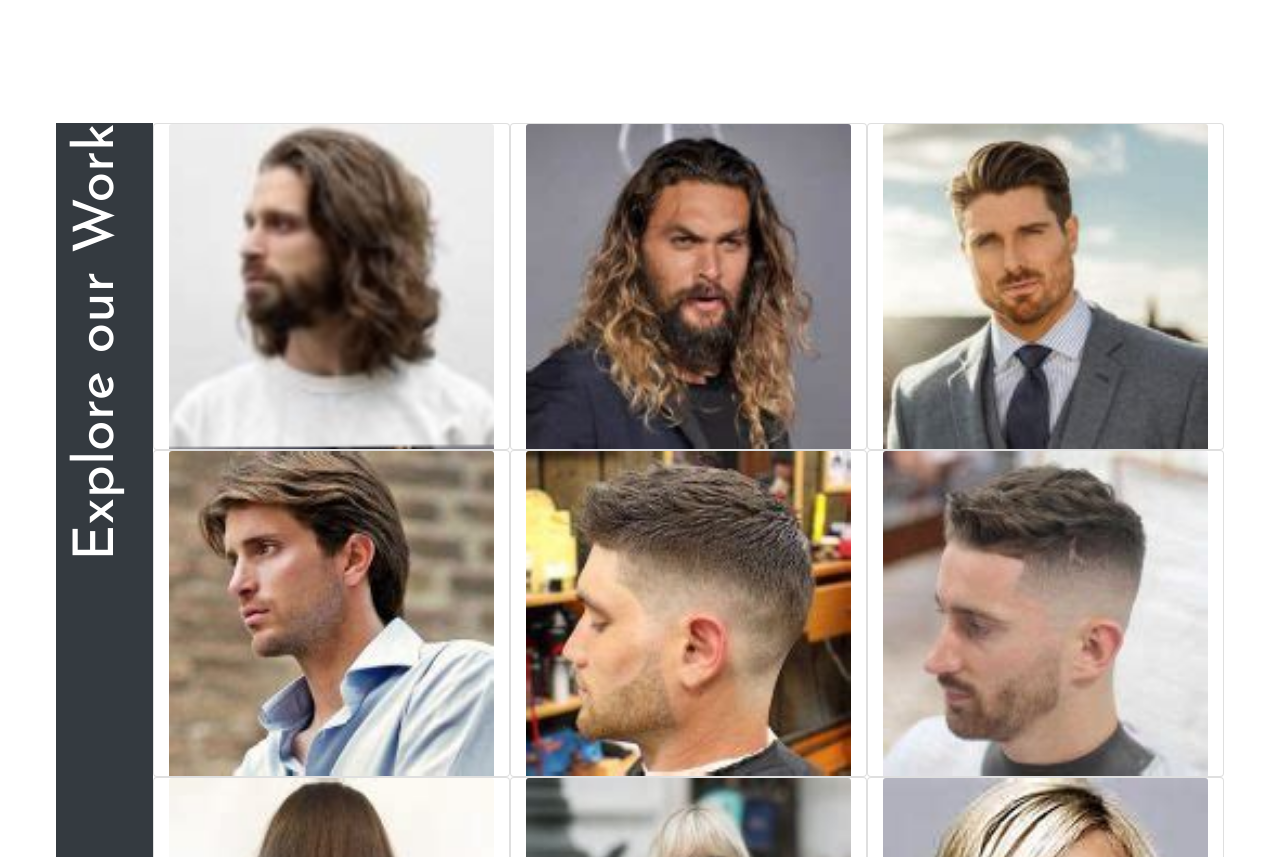
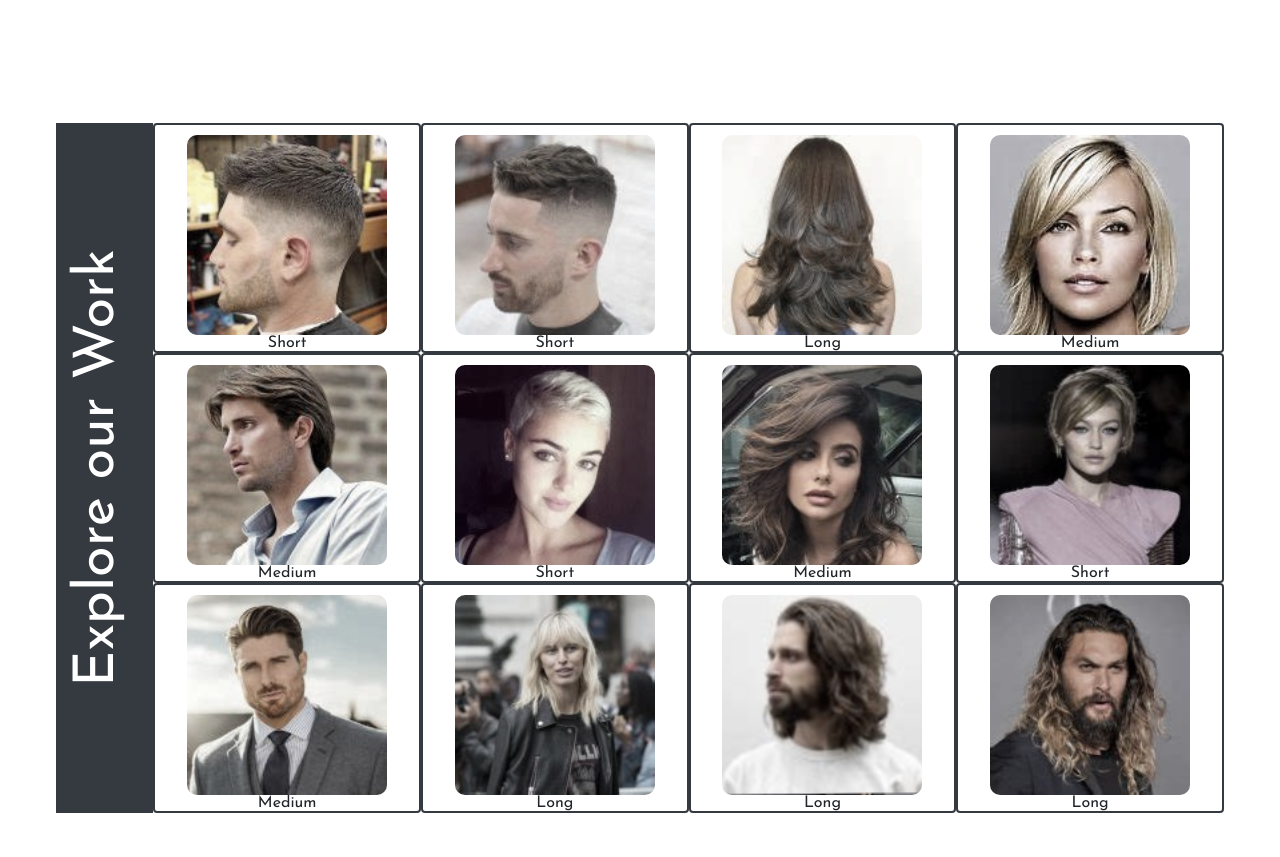
Before and after one commit to SEG3125-A/Lab5-Group47, a plain HTML site: page index.html in a window 1280 px wide. Shown: the part 2920-3777 px from the top of the page. Drawn offline with nearby package versions, Linux system fonts and the light colour scheme.

Commit message:
Style updates

```diff
--- a/index.html
+++ b/index.html
@@ -30,12 +30,12 @@
     <link rel="stylesheet" href="styles/navbar.css">
     <link rel="stylesheet" href="styles/hero.css">
     <link rel="stylesheet" href="styles/tables.css">
-    <link rel="stylesheet" href="styles/cards.css">
     <link rel="stylesheet" href="styles/buttons.css">
     <link rel="stylesheet" href="styles/footer.css">
     <link rel="stylesheet" href="styles/experts.css">
     <link rel="stylesheet" href="styles/typography.css">
     <link rel="stylesheet" href="styles/testimonials.css">
+    <link rel="stylesheet" href="styles/portfolio.css">
 
 </head>
 
@@ -234,7 +234,8 @@
     <!-- Card columns allows multiple cards next to each other -->
     <!-- The first card's button doesn't go anywhere, it could be a modal -->
     <!-- My second card limits the information seen and uses collapsible to show more -->
-    <div id="experts" class="experts container p-3 ">
+    <section  id="experts">
+        <div class="experts container p-3 ">
         <div class="row">
             <div class="col-sm-1 bg-dark experts-title">
                 <h2 class="rotated-header">Meet our Experts </h2>
@@ -358,7 +359,7 @@
                         <img class="card-img-top" src="images/Arianna.png" alt="Arianna Image">
                         <div class="card-body">
                             <div class="title-container position-absolute">
-                                <h4 class="card-title text-center">Arianna<h4>
+                                <h4 class="card-title text-center">Arianna</h4>
 
                             </div>
                             <div class="icon-row">
@@ -383,10 +384,12 @@
             </div>
         </div>
         </div>
-
-    <div id="testimonials" class="container">
+    </section>
+    <section id="testimonials">
+        <div class="container">
+            <span style="text-align: center;">
                 <h2>Customer Testimonials</h2>
-
+            </span>
             <div id="carouselExampleIndicators" class="carousel slide" data-ride="carousel">
                 <ol class="carousel-indicators">
                 <li data-target="#carouselExampleIndicators" data-slide-to="0" class="active"></li>
@@ -476,6 +479,7 @@
             </div>
 
         </div>
+    </section>
     <div class="spacer" style="height:200px"></div>
     <section id="portfolio">
         <div class="portfolio container p-3 ">
@@ -485,47 +489,57 @@
                 </div>
                 <div class="col">
                     <div class="row">
-                        <div class="col-lg-4 card">
-                            <img class="card-img-top" src="images/haircuts/manlonghair1.png" alt="Man with Long Hair 1">
+                        <div class="col-lg-3 card">
+                            <img class="card-img-top" src="images/haircuts/manshorthair1.png" alt="Man with Short Hair 1">
+                            Short
                         </div>
-                        <div class="col-lg-4 card">
-                            <img class="card-img-top" src="images/haircuts/manlonghair2.png" alt="Man with Long Hair 2">
+                        <div class="col-lg-3 card">
+                            <img class="card-img-top" src="images/haircuts/manshorthair2.png" alt="Man with Short Hair 2">
+                            Short
                         </div>
-                        <div class="col-lg-4 card">
-                            <img class="card-img-top" src="images/haircuts/manmediumhair1.png" alt="Man with Medium Hair 1">
+                        <div class="col-lg-3 card">
+                            <img class="card-img-top" src="images/haircuts/womanlonghair1.png" alt="Woman with Long Hair 1">
+                            Long
+                        </div>
+                        <div class="col-lg-3 card">
+                            <img class="card-img-top" src="images/haircuts/womanmediumhair1.png" alt="Woman with Medium Hair 1">
+                            Medium
                         </div>
                     </div>
                     <div class="row">
-                        <div class="col-lg-4 card">
+                        <div class="col-lg-3 card">
                             <img class="card-img-top" src="images/haircuts/manmediumhair2.png" alt="Man with Medium Hair 2">
+                            Medium
                         </div>
-                        <div class="col-lg-4 card">
-                            <img class="card-img-top" src="images/haircuts/manshorthair1.png" alt="Man with Short Hair 1">
+                        <div class="col-lg-3 card">
+                            <img class="card-img-top" src="images/haircuts/womanshorthair2.png" alt="Woman with Short Hair 2">
+                            Short
                         </div>
-                        <div class="col-lg-4 card">
-                            <img class="card-img-top" src="images/haircuts/manshorthair2.png" alt="Man with Short Hair 2">
+                        <div class="col-lg-3 card">
+                            <img class="card-img-top" src="images/haircuts/womanmediumhair2.png" alt="Woman with Medium Hair 2">
+                            Medium
+                        </div>
+                        <div class="col-lg-3 card">
+                            <img class="card-img-top" src="images/haircuts/womanshorthair1.png" alt="Woman with Short Hair 1">
+                            Short
                         </div>
                     </div>
                     <div class="row">
-                        <div class="col-lg-4 card">
-                            <img class="card-img-top" src="images/haircuts/womanlonghair1.png" alt="Woman with Long Hair 1">
+                        <div class="col-lg-3 card">
+                            <img class="card-img-top" src="images/haircuts/manmediumhair1.png" alt="Man with Medium Hair 1">
+                            Medium
                         </div>
-                        <div class="col-lg-4 card">
+                        <div class="col-lg-3 card">
                             <img class="card-img-top" src="images/haircuts/womanlonghair2.png" alt="Woman with Long Hair 2">
+                            Long
                         </div>
-                        <div class="col-lg-4 card">
-                            <img class="card-img-top" src="images/haircuts/womanmediumhair1.png" alt="Woman with Medium Hair 1">
+                        <div class="col-lg-3 card">
+                            <img class="card-img-top" src="images/haircuts/manlonghair1.png" alt="Man with Long Hair 1">
+                            Long
                         </div>
-                    </div>
-                    <div class="row">
-                        <div class="col-lg-4 card">
-                            <img class="card-img-top" src="images/haircuts/womanmediumhair2.png" alt="Woman with Medium Hair 2">
-                        </div>
-                        <div class="col-lg-4 card">
-                            <img class="card-img-top" src="images/haircuts/womanshorthair1.png" alt="Woman with Short Hair 1">
-                        </div>
-                        <div class="col-lg-4 card">
-                            <img class="card-img-top" src="images/haircuts/womanshorthair2.png" alt="Woman with Short Hair 2">
+                        <div class="col-lg-3 card">
+                            <img class="card-img-top" src="images/haircuts/manlonghair2.png" alt="Man with Long Hair 2">
+                            Long
                         </div>
                     </div>
                 </div>
--- a/styles/experts.css
+++ b/styles/experts.css
@@ -25,7 +25,7 @@
     transform: scale(1);
     width:200px;
     border-radius: 5%;
-    padding-top: 10px;
+    margin-top: 10px;
     filter: grayscale(100%);
     transition: transform 0.3s ease, filter 0.3s ease;
 }
--- a/styles/portfolio.css
+++ b/styles/portfolio.css
@@ -1,3 +1,26 @@
-.portfolio{
-    width: 150px;
+.portfolio-title{
+    display:flex;
+    text-align: justify;
+    align-items: center;
+    vertical-align: middle;
 }
+
+.portfolio .card {
+    height: auto;
+    width: auto;
+}
+
+.portfolio .col .card {
+    /* background: #F1DABF; */
+    border: none;
+    align-items: center;
+    border: 2px solid rgba(52, 58, 64, 1);
+
+}
+
+.portfolio .card img {
+    width:200px;
+    border-radius: 5%;
+    margin-top: 10px;
+    filter: grayscale(50%);
+}
--- a/styles/testimonials.css
+++ b/styles/testimonials.css
@@ -1,8 +1,4 @@
 /*testimonials.css*/
-
-.spacer {
-    height: 44px;
-}
 
 .carousel-item {
     padding-top: 32px;
@@ -27,6 +23,7 @@
     flex-direction: column;
     align-items: center;
     justify-content: center;
+    text-align: center;
     gap: 32px;
 }
 
```
Lines whose indentation alone changed are shown as unchanged.
